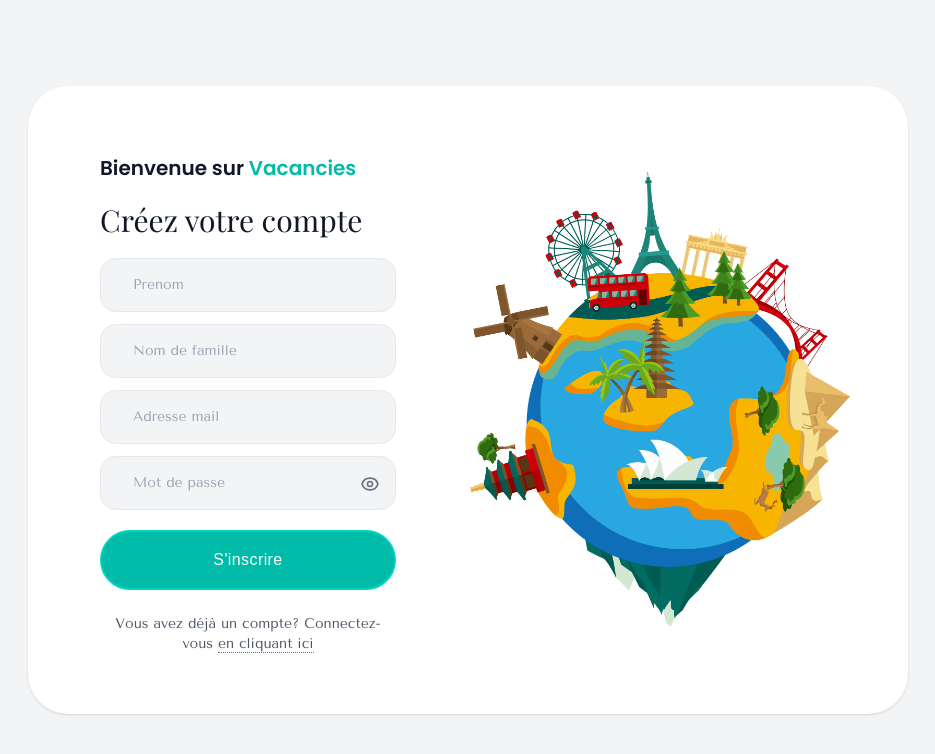
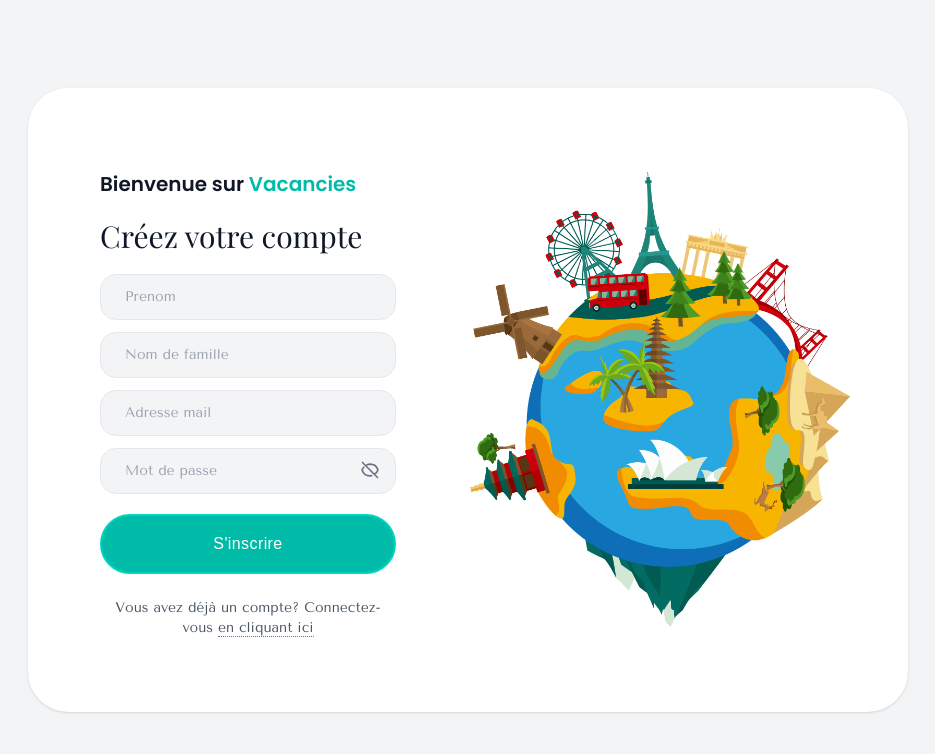
Before and after one commit to AdrienGeoorge/vacancies-front, a Vue app: page /register in a window 1280 px wide. Shown: the top 754 px of the page, without its empty margins (172-1107 px from the left). Built offline with nearby package versions, Linux system fonts and the light colour scheme.

Commit message:
feat: Ajout de vee-validate & yup

```diff
--- a/index.html
+++ b/index.html
@@ -13,6 +13,7 @@
     <meta name="Author" content="Adrien GEORGE"/>
     <meta name="Copyright" content="Adrien GEORGE"/>
     <link rel="icon" type="image/svg+xml" href="/images/index.ico"/>
+    <title>%VITE_APP_NAME%</title>
 </head>
 <body class="bg-body dark:bg-body-dark dark:text-white">
     <div id="cookie-banner"
--- a/package.json
+++ b/package.json
@@ -11,8 +11,10 @@
   "dependencies": {
     "axios": "^1.13.2",
     "pinia": "^3.0.4",
+    "vee-validate": "^4.15.1",
     "vue": "^3.5.24",
-    "vue-router": "^4.6.3"
+    "vue-router": "^4.6.3",
+    "yup": "^1.7.1"
   },
   "devDependencies": {
     "@tailwindcss/postcss": "^4.1.17",
--- a/src/components/Auth/Login.vue
+++ b/src/components/Auth/Login.vue
@@ -1,51 +1,51 @@
 <template>
   <div class="lg:bg-body dark:bg-body-dark flex items-center justify-center h-full flex-grow">
     <div class="text-gray-900 flex justify-center sm:items-center dark:text-white w-full lg:w-10/12 xl:w-9/12">
-      <div class="w-full max-w-screen-lg m-0 lg:m-10 lg:h-auto lg:shadow lg:rounded-5xl overflow-hidden flex justify-center lg:flex-1 flex-none
+      <div class="w-full max-w-screen-lg m-0 lg:m-10 lg:min-h-[32em] lg:shadow lg:rounded-5xl overflow-hidden flex justify-center lg:flex-1 flex-none
                    lg:bg-box dark:lg:bg-box-dark">
         <div class="lg:w-3/6 xl:w-6/12 p-6 sm:px-8 lg:py-5 flex lg:flex-none items-center">
           <div class="flex flex-col px-10">
-            <h1 class="mt-12 mb-5 text-xl font-poppins-semi-bold">
+            <h1 class="mt-2 mb-5 text-xl font-poppins-semi-bold">
               Bienvenue sur <span class="text-teal-500">{{ globalState.APP_NAME }}</span>
             </h1>
             <h1 class="text-3xl font-playfair">
               Connectez-vous
             </h1>
-            <div class="w-full flex-1 mt-5">
             <div v-if="errorMessage !== null"
-                   class="relative block w-full py-4 px-6 mb-4 text-base leading-5 text-white bg-red-400 rounded-2xl opacity-100 font-regular">
+                 class="relative block w-full mt-3 py-3 px-4 mb-4 text-base leading-5 text-white bg-red-400 rounded-2xl opacity-100 font-regular">
               {{ errorMessage }}
             </div>
-              <div>
-                <input v-model="email" type="email" name="email" aria-label="Adresse mail"
-                       class="w-full px-8 py-4 rounded-2xl font-medium bg-gray-100 border border-gray-200
+            <Form class="w-full flex-1 mt-5" v-slot="{ submitCount }" :validation-schema="schema" @submit="handleLogin">
+              <Field as="input" name="email" type="email" aria-label="Adresse mail"
+                     class="w-full px-6 py-3 rounded-2xl font-medium bg-gray-100 border border-gray-200
                                          placeholder-gray-400 text-sm
                                          focus:outline-none focus:border-gray-400 focus:bg-white
                                          dark:bg-transparent dark:border-gray-300 dark:focus:bg-transparent
                                          dark:placeholder-gray-300"
-                       placeholder="Adresse mail" autocomplete="email" required/>
-              </div>
+                     placeholder="Adresse mail" autocomplete="email"/>
+              <ErrorMessage name="email" v-slot="{ message }">
+                <p v-if="submitCount > 0" class="text-red-500 text-sm mt-1">{{ message }}</p>
+              </ErrorMessage>
               <div class="relative">
-                <input v-model="password" type="password" id="password" name="password" aria-label="Mot de passe"
-                       class="w-full px-8 py-4 rounded-2xl font-medium bg-gray-100 border border-gray-200
+                <Field as="input" :type="showPassword ? 'text' : 'password'" name="password"
+                       aria-label="Mot de passe"
+                       class="w-full px-6 py-3 rounded-2xl font-medium bg-gray-100 border border-gray-200
                                           placeholder-gray-400 text-sm
                                           focus:outline-none focus:border-gray-400 focus:bg-white mt-3
                                           dark:bg-transparent dark:border-gray-300 dark:focus:bg-transparent
                                           dark:placeholder-gray-300"
-                       placeholder="Mot de passe" autocomplete="current-password" required/>
+                       placeholder="Mot de passe" autocomplete="current-password"/>
                 <button type="button"
                         class="absolute right-4 top-3/4 -translate-y-5 text-gray-500 dark:text-white hover:text-gray-700 dark:hover:text-gray-300 cursor-pointer"
-                        aria-label="Afficher le mot de passe" @click="viewPassword()">
-                  <!-- OEIL FERME -->
-                  <span class="hidden eye-close">
+                        aria-label="Afficher le mot de passe" @click="togglePassword()">
+                  <span :class="{ hidden: showPassword }">
                     <svg xmlns="http://www.w3.org/2000/svg" class="h-5 w-5" fill="none"
                          viewBox="0 0 24 24" stroke="currentColor">
                       <path stroke-linecap="round" stroke-linejoin="round" stroke-width="2"
                             d="M13.875 18.825A10.05 10.05 0 0112 19c-4.477 0-8.268-2.943-9.542-7a9.964 9.964 0 012.052-3.368M6.72 6.72A9.953 9.953 0 0112 5c4.477 0 8.268 2.943 9.542 7a9.961 9.961 0 01-4.233 5.233M3 3l18 18"/>
                     </svg>
                   </span>
-                  <!-- OEIL OUVERT -->
-                  <span class="block eye-open">
+                  <span :class="{ hidden: !showPassword }">
                     <svg xmlns="http://www.w3.org/2000/svg" class="h-5 w-5" fill="none"
                          viewBox="0 0 24 24" stroke="currentColor">
                       <path stroke-linecap="round" stroke-linejoin="round" stroke-width="2"
@@ -56,6 +56,9 @@
                   </span>
                 </button>
               </div>
+              <ErrorMessage name="password" v-slot="{ message }">
+                <p v-if="submitCount > 0" class="text-red-500 text-sm mt-1">{{ message }}</p>
+              </ErrorMessage>
               <p class="my-5 text-sm text-gray-600 text-center dark:text-gray-200">
                 Mot de passe oublié ? Changez-le
                 <router-link to="/password/claim" class="border-b border-gray-500 border-dotted">
@@ -67,7 +70,7 @@
                                     py-4 rounded-full flex items-center justify-center hover:bg-teal-700
                                     transition-all duration-300 ease-in-out
                                     focus:shadow-outline focus:outline-none cursor-pointer"
-                  @click="handleLogin">
+                  type="submit">
                 <template v-if="isLoading">
                   <svg class="size-5 animate-spin text-white" xmlns="http://www.w3.org/2000/svg" fill="none"
                        viewBox="0 0 24 24">
@@ -89,13 +92,13 @@
               <!--                     alt="Google" style="width: 20px; vertical-align: middle; margin-right: 8px;">-->
               <!--                Connexion avec Google-->
               <!--              </a>-->
-              <p class="mt-6 mb-10 text-sm text-gray-600 text-center dark:text-gray-200">
+              <p class="mt-6 text-sm text-gray-600 text-center dark:text-gray-200">
                 Vous n'avez pas encore de compte? Créez-le
                 <router-link to="/register" class="border-b border-gray-500 border-dotted">
                   en cliquant ici
                 </router-link>
               </p>
-            </div>
+            </Form>
           </div>
         </div>
         <div class="flex-1 text-center hidden lg:flex">
@@ -112,40 +115,46 @@
 import {ref, inject} from 'vue'
 import {useRouter} from 'vue-router'
 import apiClient from '../../plugin/axios.js'
+import {Form, Field, ErrorMessage} from 'vee-validate'
+import * as yup from 'yup'
 
 const globalState = inject('globalState')
 const router = useRouter()
 
-const email = ref('')
-const password = ref('')
+const schema = yup.object({
+  email: yup
+      .string()
+      .email('Veuillez entrer une adresse e-mail valide.')
+      .required("L'adresse e-mail est obligatoire."),
+  password: yup
+      .string()
+      .required('Le mot de passe est obligatoire.')
+})
+
 const isLoading = ref(false)
-let errorMessage = ref(null)
+const errorMessage = ref(null)
+const showPassword = ref(false)
 
-const handleLogin = async () => {
+const togglePassword = () => {
+  showPassword.value = !showPassword.value
+}
+
+const handleLogin = async (values) => {
   isLoading.value = true
   errorMessage.value = null
 
   try {
     const response = await apiClient.post('/login', {
-      email: email.value,
-      password: password.value,
+      email: values.email,
+      password: values.password,
     })
 
     localStorage.setItem('jwt_token', response.data.token)
     router.push('/dashboard')
   } catch (error) {
-    errorMessage.value = error.response?.data?.message || 'Une erreur inconnue est survenue.'
+    errorMessage.value = error?.response?.data?.message || 'Une erreur inconnue est survenue.'
   } finally {
     isLoading.value = false
   }
 }
-
-const viewPassword = () => {
-  const eyeClose = document.querySelector('.eye-close')
-  const eyeOpen = document.querySelector('.eye-open')
-  eyeClose.classList.toggle('hidden')
-  eyeOpen.classList.toggle('hidden')
-  const input = document.getElementById('password')
-  input.type = input.type === 'password' ? 'text' : 'password'
-}
 </script>
--- a/src/components/Auth/Register.vue
+++ b/src/components/Auth/Register.vue
@@ -1,65 +1,67 @@
 <template>
   <div class="lg:bg-body dark:bg-body-dark flex items-center justify-center h-full flex-grow">
     <div class="text-gray-900 flex justify-center sm:items-center dark:text-white w-full lg:w-10/12 xl:w-9/12">
-      <div class="w-full max-w-screen-lg m-0 lg:m-10 lg:h-auto lg:shadow lg:rounded-5xl overflow-hidden flex justify-center lg:flex-1 flex-none
+      <div class="w-full max-w-screen-lg m-0 lg:m-10 lg:min-h-[39em] lg:shadow lg:rounded-5xl overflow-hidden flex justify-center lg:flex-1 flex-none
                    lg:bg-box dark:lg:bg-box-dark">
         <div class="lg:w-3/6 xl:w-6/12 p-6 sm:px-8 lg:py-5 flex lg:flex-none items-center">
           <div class="flex flex-col px-10">
-            <h1 class="mt-12 mb-5 text-xl font-poppins-semi-bold">
+            <h1 class="mt-2 mb-5 text-xl font-poppins-semi-bold">
               Bienvenue sur <span class="text-teal-500">{{ globalState.APP_NAME }}</span>
             </h1>
             <h1 class="text-3xl font-playfair">
               Créez votre compte
             </h1>
-            <div class="w-full flex-1 mt-5">
-              <div v-if="errorMessage !== null"
-                   class="relative block w-full py-4 px-6 mb-4 text-base leading-5 text-white bg-red-400 rounded-2xl opacity-100 font-regular">
-                {{ errorMessage }}
-              </div>
-              <div>
-                <input v-model="firstname" type="text" name="firstname" aria-label="Prenom"
-                       class="w-full px-8 py-4 rounded-2xl font-medium bg-gray-100 border border-gray-200
+            <div v-if="errorMessage !== null"
+                 class="relative block w-full mt-3 py-3 px-4 mb-4 text-base leading-5 text-white bg-red-400 rounded-2xl opacity-100 font-regular">
+              {{ errorMessage }}
+            </div>
+            <Form class="w-full flex-1 mt-5" v-slot="{ submitCount }" :validation-schema="schema"
+                  @submit="handleRegister">
+              <Field as="input" name="firstname" type="text" aria-label="Prenom"
+                     class="w-full px-6 py-3 rounded-2xl font-medium bg-gray-100 border border-gray-200
                                           placeholder-gray-400 text-sm
                                           focus:outline-none focus:border-gray-400 focus:bg-white
                                           dark:bg-transparent dark:border-gray-300 dark:focus:bg-transparent
                                           dark:placeholder-gray-300"
-                       placeholder="Prenom" autocomplete="firstname" required/>
-              </div>
-              <div>
-                <input v-model="lastname" type="text" name="lastname" aria-label="Nom de famille"
-                       class="w-full px-8 py-4 rounded-2xl font-medium bg-gray-100 border border-gray-200
+                     placeholder="Prenom" autocomplete="firstname"/>
+              <ErrorMessage name="firstname" v-slot="{ message }">
+                <p v-if="submitCount > 0" class="text-red-500 text-sm mt-1">{{ message }}</p>
+              </ErrorMessage>
+              <Field as="input" name="lastname" type="text" aria-label="Nom de famille"
+                     class="w-full px-6 py-3 rounded-2xl font-medium bg-gray-100 border border-gray-200
                               placeholder-gray-400 text-sm focus:outline-none focus:border-gray-400 focus:bg-white mt-3
                               dark:bg-transparent dark:border-gray-300 dark:focus:bg-transparent dark:placeholder-gray-300"
-                       placeholder="Nom de famille" autocomplete="lastname" required/>
-              </div>
-              <div>
-                <input v-model="email" type="email" name="email" aria-label="Adresse mail"
-                       class="w-full px-8 py-4 rounded-2xl font-medium bg-gray-100 border border-gray-200
+                     placeholder="Nom de famille" autocomplete="lastname"/>
+              <ErrorMessage name="lastname" v-slot="{ message }">
+                <p v-if="submitCount > 0" class="text-red-500 text-sm mt-1">{{ message }}</p>
+              </ErrorMessage>
+              <Field as="input" type="email" name="email" aria-label="Adresse mail"
+                     class="w-full px-6 py-3 rounded-2xl font-medium bg-gray-100 border border-gray-200
                               placeholder-gray-400 text-sm focus:outline-none focus:border-gray-400 focus:bg-white mt-3
                               dark:bg-transparent dark:border-gray-300 dark:focus:bg-transparent dark:placeholder-gray-300"
-                       placeholder="Adresse mail" autocomplete="email" required/>
-              </div>
+                     placeholder="Adresse mail" autocomplete="email"/>
+              <ErrorMessage name="email" v-slot="{ message }">
+                <p v-if="submitCount > 0" class="text-red-500 text-sm mt-1">{{ message }}</p>
+              </ErrorMessage>
               <div class="relative">
-                <input v-model="password" type="password" id="password" name="password" aria-label="Mot de passe"
-                       class="w-full px-8 py-4 rounded-2xl font-medium bg-gray-100 border border-gray-200
+                <Field as="input" :type="showPassword ? 'text' : 'password'" name="password" aria-label="Mot de passe"
+                       class="w-full px-6 py-3 rounded-2xl font-medium bg-gray-100 border border-gray-200
                                           placeholder-gray-400 text-sm
                                           focus:outline-none focus:border-gray-400 focus:bg-white mt-3
                                           dark:bg-transparent dark:border-gray-300 dark:focus:bg-transparent
                                           dark:placeholder-gray-300"
-                       placeholder="Mot de passe" autocomplete="current-password" required/>
+                       placeholder="Mot de passe" autocomplete="current-password"/>
                 <button type="button"
                         class="absolute right-4 top-3/4 -translate-y-5 text-gray-500 dark:text-white hover:text-gray-700 dark:hover:text-gray-300 cursor-pointer"
-                        aria-label="Afficher le mot de passe" @click="viewPassword()">
-                  <!-- OEIL FERME -->
-                  <span class="hidden eye-close">
+                        aria-label="Afficher le mot de passe" @click="togglePassword()">
+                  <span :class="{ hidden: showPassword }">
                     <svg xmlns="http://www.w3.org/2000/svg" class="h-5 w-5" fill="none"
                          viewBox="0 0 24 24" stroke="currentColor">
                       <path stroke-linecap="round" stroke-linejoin="round" stroke-width="2"
                             d="M13.875 18.825A10.05 10.05 0 0112 19c-4.477 0-8.268-2.943-9.542-7a9.964 9.964 0 012.052-3.368M6.72 6.72A9.953 9.953 0 0112 5c4.477 0 8.268 2.943 9.542 7a9.961 9.961 0 01-4.233 5.233M3 3l18 18"/>
                     </svg>
                   </span>
-                  <!-- OEIL OUVERT -->
-                  <span class="block eye-open">
+                  <span class="block eye-open" :class="{ hidden: !showPassword }">
                     <svg xmlns="http://www.w3.org/2000/svg" class="h-5 w-5" fill="none"
                          viewBox="0 0 24 24" stroke="currentColor">
                       <path stroke-linecap="round" stroke-linejoin="round" stroke-width="2"
@@ -70,12 +72,15 @@
                   </span>
                 </button>
               </div>
+              <ErrorMessage name="password" v-slot="{ message }">
+                <p v-if="submitCount > 0" class="text-red-500 text-sm mt-1">{{ message }}</p>
+              </ErrorMessage>
               <button
                   class="mt-5 tracking-wide bg-teal-500 border-2 border-teal-400 text-white w-full
                                     py-4 rounded-full flex items-center justify-center hover:bg-teal-700
                                     transition-all duration-300 ease-in-out
                                     focus:shadow-outline focus:outline-none cursor-pointer"
-                  @click="handleRegister">
+                  type="submit">
                 <template v-if="isLoading">
                   <svg class="size-5 animate-spin text-white" xmlns="http://www.w3.org/2000/svg" fill="none"
                        viewBox="0 0 24 24">
@@ -88,13 +93,13 @@
                   S'inscrire
                 </template>
               </button>
-              <p class="mt-6 mb-10 text-sm text-gray-600 text-center dark:text-gray-200">
+              <p class="mt-6 text-sm text-gray-600 text-center dark:text-gray-200">
                 Vous avez déjà un compte? Connectez-vous
                 <router-link to="/login" class="border-b border-gray-500 border-dotted">
                   en cliquant ici
                 </router-link>
               </p>
-            </div>
+            </Form>
           </div>
         </div>
         <div class="flex-1 text-center hidden lg:flex">
@@ -111,27 +116,47 @@
 import {ref, inject} from 'vue'
 import {useRouter} from 'vue-router'
 import apiClient from '../../plugin/axios.js'
+import {ErrorMessage, Field, Form} from "vee-validate";
+import * as yup from "yup";
 
 const globalState = inject('globalState')
 const router = useRouter()
 
-const firstname = ref('')
-const lastname = ref('')
-const email = ref('')
-const password = ref('')
+const schema = yup.object({
+  firstname: yup
+      .string()
+      .required('Le prénom est obligatoire.'),
+  lastname: yup
+      .string()
+      .required('Le nom de famille est obligatoire.'),
+  email: yup
+      .string()
+      .email('Veuillez entrer une adresse e-mail valide.')
+      .required("L'adresse e-mail est obligatoire."),
+  password: yup
+      .string()
+      .required('Le mot de passe est obligatoire.')
+      .min(8, 'Le mot de passe doit faire au minimum 8 caractères.'),
+})
+
 const isLoading = ref(false)
-let errorMessage = ref(null)
+const errorMessage = ref(null)
+const showPassword = ref(false)
 
-const handleRegister = async () => {
+const togglePassword = () => {
+  showPassword.value = !showPassword.value
+}
+
+const handleRegister = async (values) => {
   isLoading.value = true
   errorMessage.value = null
 
   try {
     const response = await apiClient.post('/register', {
-      firstname: firstname.value,
-      lastname: lastname.value,
-      email: email.value,
-      password: password.value,
+      firstname: values.firstname,
+      lastname: values.lastname,
+      email: values.email,
+      password: values.password,
     })
 
     localStorage.setItem('jwt_token', response.data.token)
@@ -142,13 +167,4 @@
     isLoading.value = false
   }
 }
-
-const viewPassword = () => {
-  const eyeClose = document.querySelector('.eye-close')
-  const eyeOpen = document.querySelector('.eye-open')
-  eyeClose.classList.toggle('hidden')
-  eyeOpen.classList.toggle('hidden')
-  const input = document.getElementById('password')
-  input.type = input.type === 'password' ? 'text' : 'password'
-}
 </script>
```
Also changed, not shown: 1 other file (tests, documents, lock files or other folders). Lines whose indentation alone changed are shown as unchanged.
